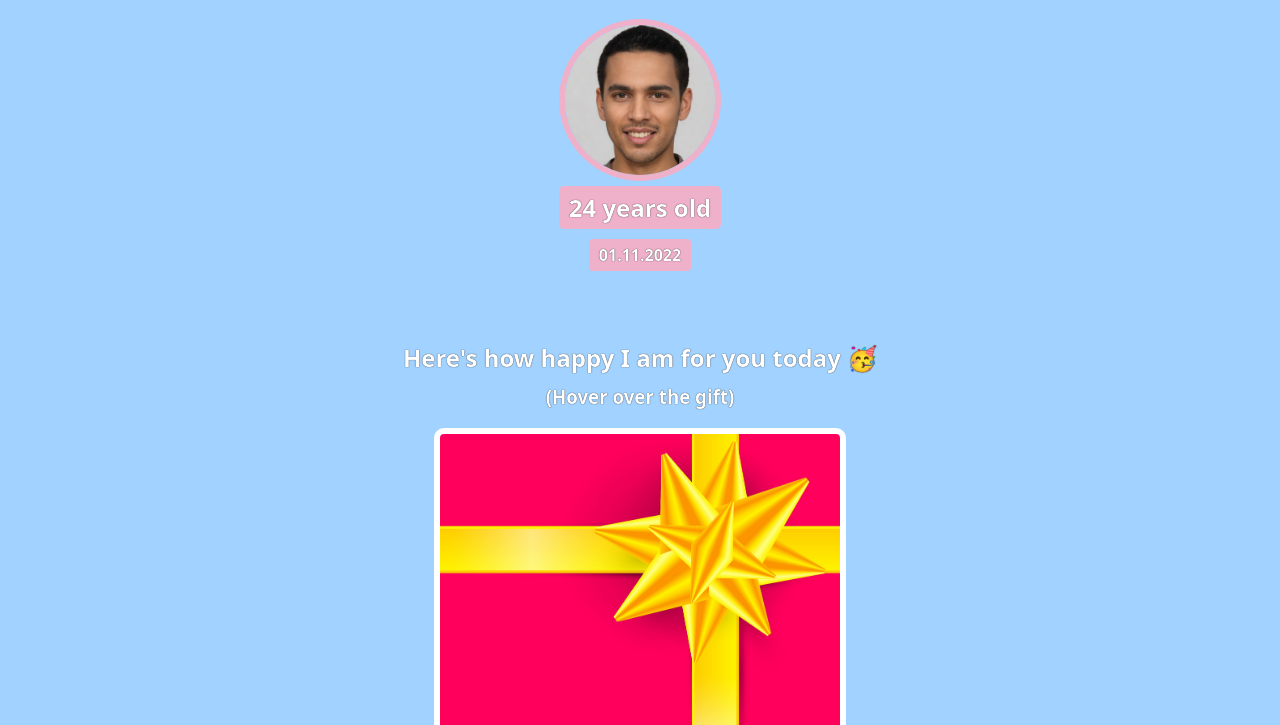
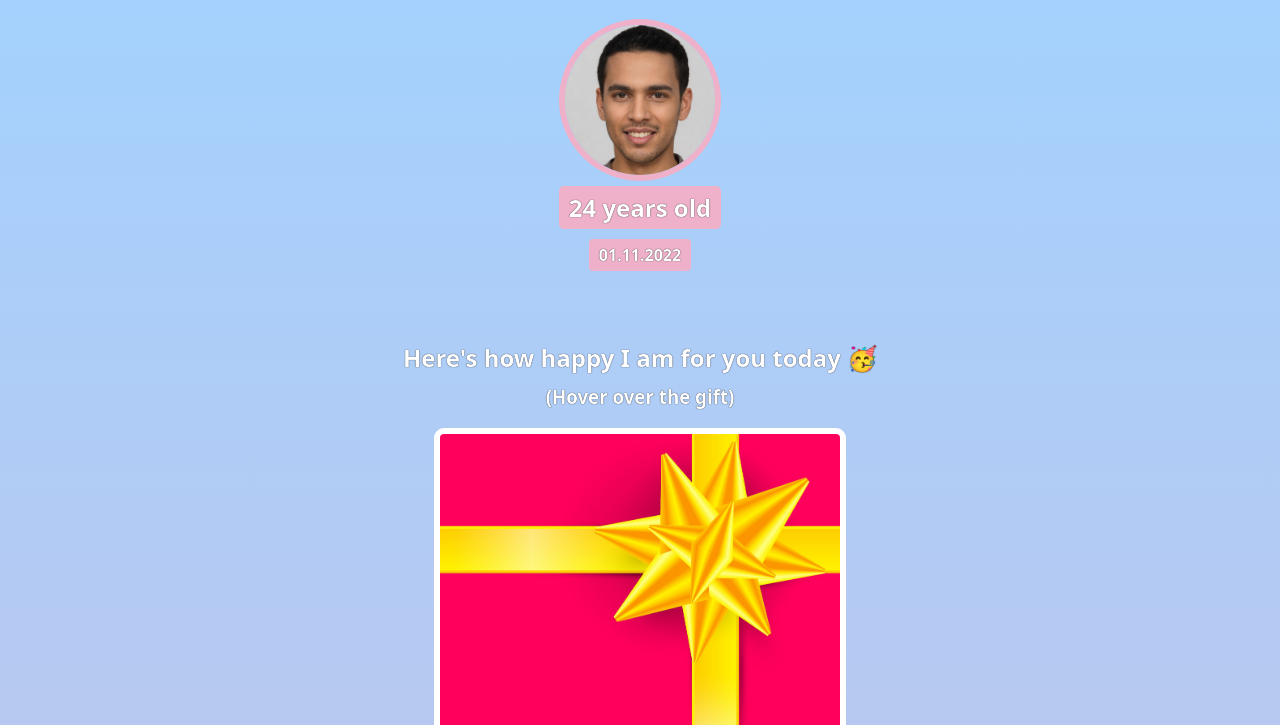
Before and after one commit to patrikkusnir1/birthday-webpage, a plain HTML site: page index.html in a window 1280 px wide. Shown: the part 75-800 px from the top of the page. Drawn offline with Linux system fonts and the light colour scheme; a web font is replaced by a local one.

Commit message:
add background-gradient to background

```diff
--- a/index.html
+++ b/index.html
@@ -43,7 +43,6 @@
       donning a tux and slick hair. He smiles and tips his head forward as he lifts a glass
       of wine, fireworks erupting in the background."></div>
     </div>
-    <!-- Add the footer here. -->
-      <p id="footer">Want to create your own Birthday GIFt site? <a href="https://scrimba.com/learn/htmlandcss" target="_blank">Take this HTML & CSS course.</a></p>
+    <p id="footer">Want to create your own Birthday GIFt site? <a href="https://scrimba.com/learn/htmlandcss" target="_blank">Take this HTML & CSS course.</a></p>
   </body>
 </html>
--- a/styles.css
+++ b/styles.css
@@ -1,7 +1,15 @@
+/*
+Challenge:
+Change the site's background into a gradient that goes
+from blue at the top to pink at the bottom.
+*/
+
+
 body {
   text-align: center;
   font-family: "Happy Monkey", system-ui;
-  background: #a2d2ff;
+  background: linear-gradient(#a2d2ff,#EFB0C9);
+  /* background: #a2d2ff; */
   color: #ffffff;
   display: flex;
   flex-direction: column;
@@ -61,6 +69,7 @@ h1, h2, h3, h4, p, a {
   height: 400px;
   border: 6px solid white;
   border-radius: 10px;
+  /* background: linear-gradient(lightskyblue, white); */
   background-image: url("images/gift-cover.jpg");
   background-size: cover;
   margin: 0 auto; /* center the img */
@@ -96,15 +105,3 @@ h1, h2, h3, h4, p, a {
 a {
   color: white;
 }
-
-/*
-Add the footer paragraph according to the design.
-Configure the anchor tag to open the link in a new tab.
-Forgotten how to do it? Google it!
-
-Link:
-https://scrimba.com/learn/htmlandcss
-
-Text:
-Want to create your own Birthday GIFt site? Take this HTML & CSS course.
-*/
```
